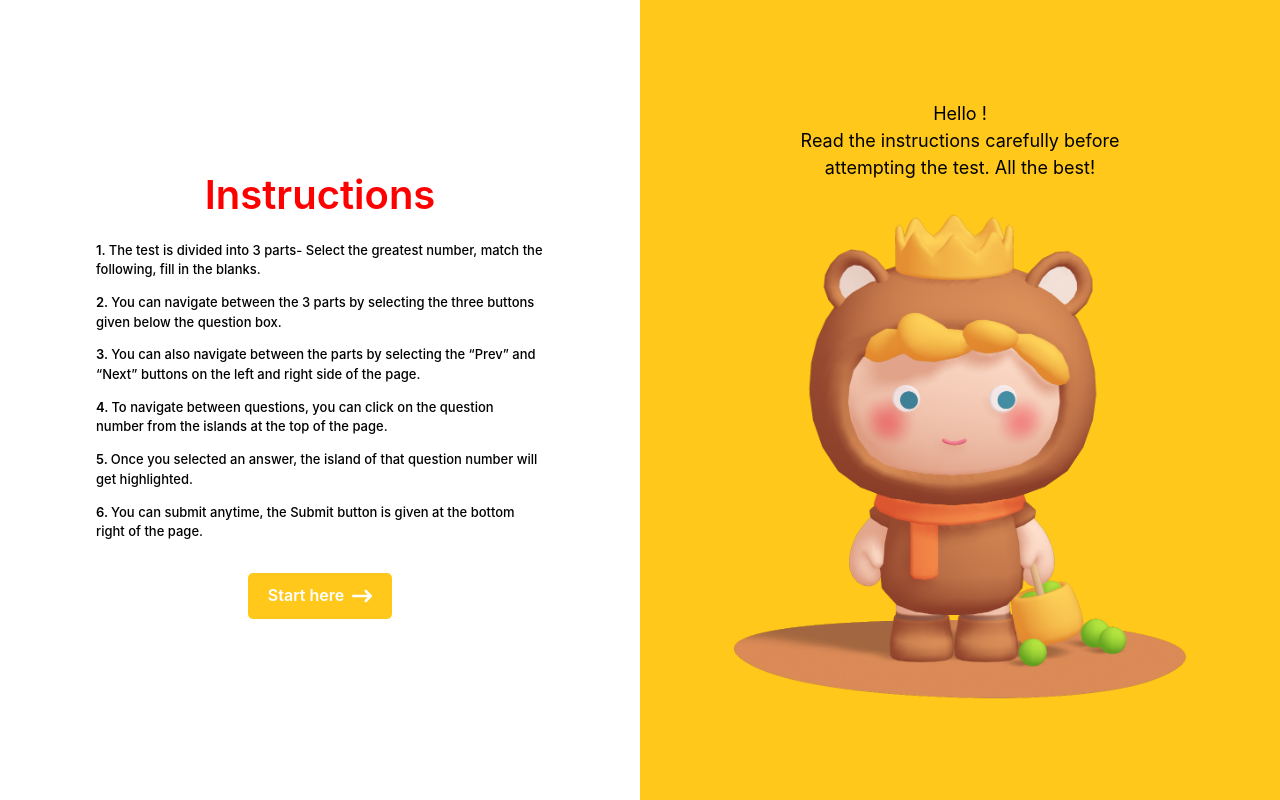
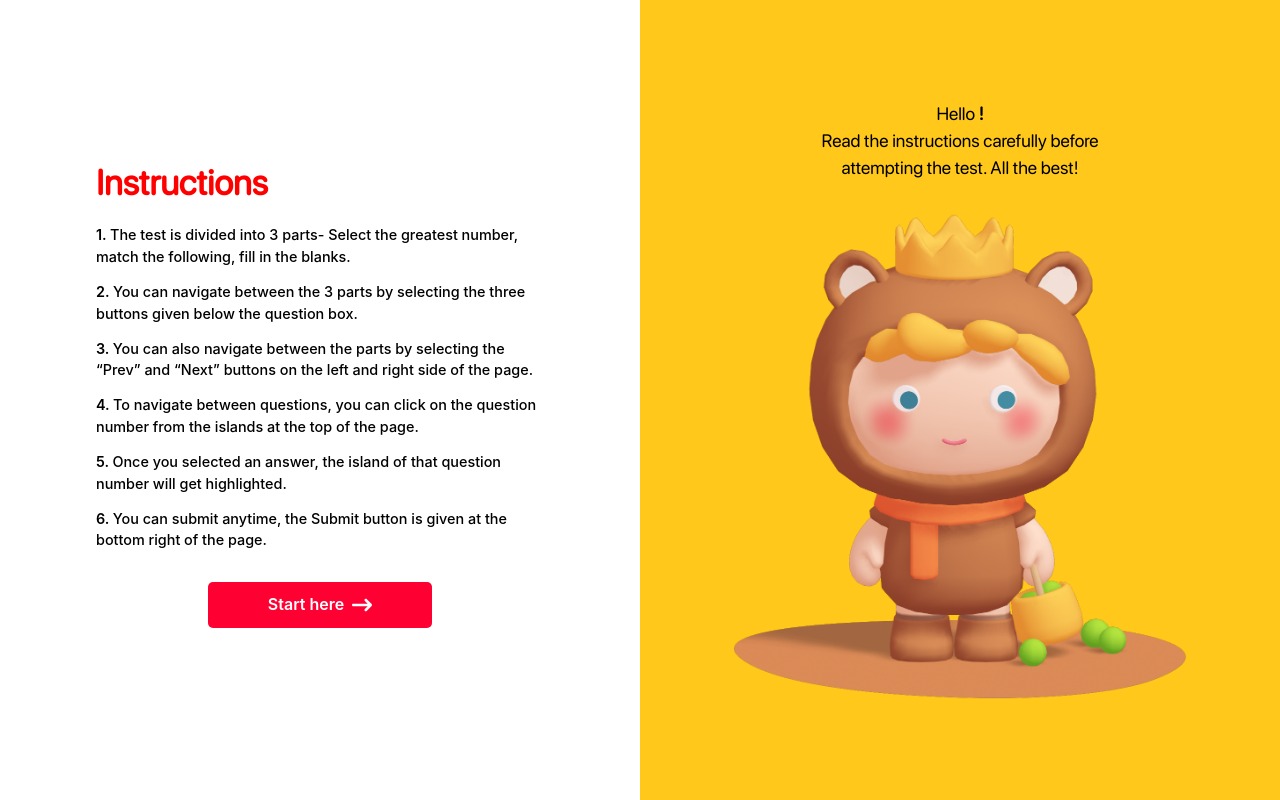
Before and after one commit to singhcoder694/LiteracyApp, a React (Create React App) app in the folder frontend/: page /instructions in a window 1280 px wide. Built offline with nearby package versions, Linux system fonts and the light colour scheme; a web font is replaced by a local one.

Commit message:
Instruction page modified

```diff
--- a/frontend/src/pages/Instructions.css
+++ b/frontend/src/pages/Instructions.css
@@ -11,6 +11,7 @@
     justify-content: center;
     align-items: center;
     flex-direction: column;
+    font-family: "SF Pro Rounded";
 }
 
 .instructions-white-half-part{
@@ -26,10 +27,10 @@
     font-size: 40px;
     font-weight: 600;
     margin-bottom: 1rem;
-    color: red;
+    color: #F03;
 }
 .instruction-content{
-    font-size: 13px;
+    font-size: 0.9rem;
     font-weight: 500;
     margin-bottom: 1rem;
     display: flex;
@@ -52,8 +53,8 @@
 }
 
 .instruction-button button{
-    padding: 10px 20px;
-    background: #ffc81b;
+    padding: 10px 60px;
+    background: #F03;
     border: none;
     border-radius: 5px;
     color: #fff;
@@ -73,3 +74,16 @@
     height: 61%;
     margin-top: 5%;
 }
+
+.instruction-heading {
+    display: flex;
+    justify-content: flex-start;
+    width: 100%;
+    font-family: "SF Pro Rounded";
+}
+.instruction-heading h1{
+    font-size: 2.2rem;
+    font-weight: 600;
+
+    color: red;
+}
--- a/frontend/src/pages/Instructions.jsx
+++ b/frontend/src/pages/Instructions.jsx
@@ -57,7 +57,7 @@ export default function Instructions() {
         </div>
       </div>
       <div className="instructions-colored-half-part">
-        <p>Hello {userName}!</p>
+        <p>Hello <span style={{fontWeight:"600"}}>{userName}!</span></p>
         <p>
           {" "}
           Read the instructions carefully before attempting the test. All the
```
